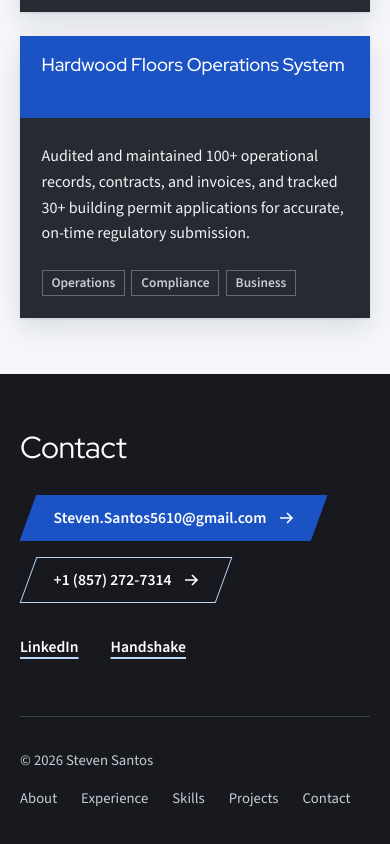
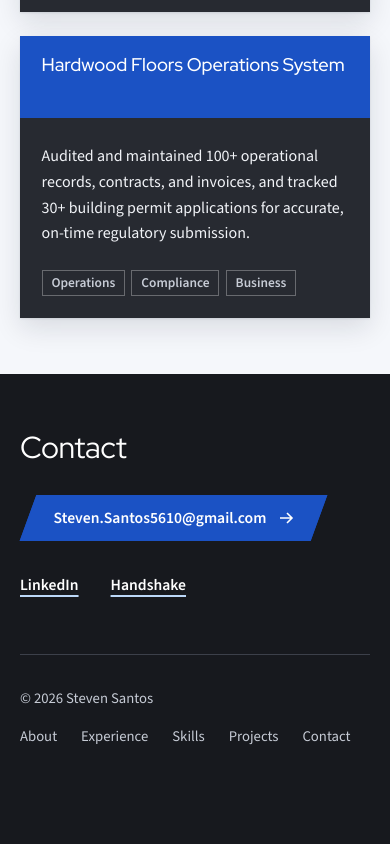
Before and after one commit to stevensantos5610-hub/portfolio, a plain HTML site: page index.html in a window 390 px wide. Shown: the part 7962-8806 px from the top of the page. After the commit the page ends 8760 px from the top, so only its background shows below. Drawn offline with nearby package versions, Linux system fonts and the light colour scheme.

Commit message:
Remove phone number from contact section
Co-Authored-By: Claude Opus 5.5 <noreply@anthropic.com>

```diff
--- a/index.html
+++ b/index.html
@@ -412,10 +412,6 @@
           Steven.Santos5610@gmail.com
           <svg viewBox="0 0 16 16" width="16" height="16" fill="none" stroke="currentColor" stroke-width="1.6" aria-hidden="true"><path d="M2 8h11M9 3l5 5-5 5"/></svg>
         </a>
-        <a class="btn btn-outline" href="tel:+18572727314">
-          +1 (857) 272-7314
-          <svg viewBox="0 0 16 16" width="16" height="16" fill="none" stroke="currentColor" stroke-width="1.6" aria-hidden="true"><path d="M2 8h11M9 3l5 5-5 5"/></svg>
-        </a>
       </div>
 
       <div class="contact-links">
```
Also changed, not shown: 1 other file.
